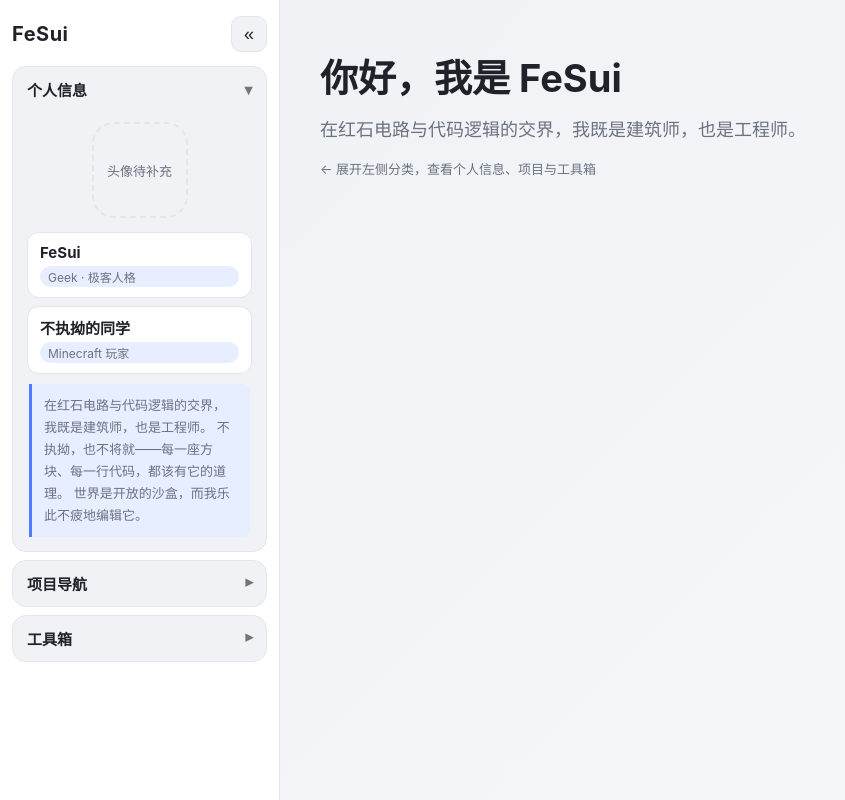
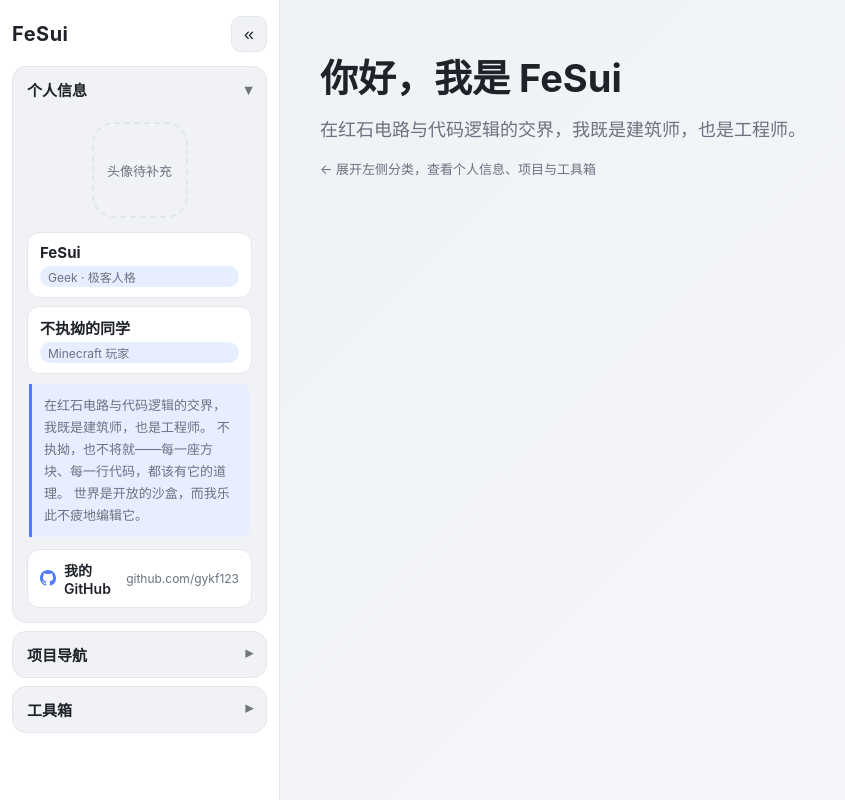
Before and after one commit to gykf123/Myself-sHTML, a plain HTML site: page index.html in a window 1280 px wide. Shown: the whole page, without its empty margins (0-845 px from the left). Drawn offline with Linux system fonts and the light colour scheme.

Commit message:
feat: add GitHub profile link to homepage

```diff
--- a/index.html
+++ b/index.html
@@ -48,6 +48,14 @@
               <p class="tag">Minecraft 玩家</p>
             </div>
             <blockquote class="motto" id="motto"></blockquote>
+            <!-- 待补充：如需换 GitHub 用户名，改下方 href 即可 -->
+            <a class="github-link" href="https://github.com/gykf123" target="_blank" rel="noopener noreferrer" aria-label="我的 GitHub 主页">
+              <svg class="gh-mark" viewBox="0 0 16 16" width="16" height="16" fill="currentColor" aria-hidden="true">
+                <path d="M8 0C3.58 0 0 3.58 0 8c0 3.54 2.29 6.53 5.47 7.59.4.07.55-.17.55-.38 0-.19-.01-.82-.01-1.49-2.01.37-2.53-.49-2.69-.94-.09-.23-.48-.94-.82-1.13-.28-.15-.68-.52-.01-.53.63-.01 1.08.58 1.23.82.72 1.21 1.87.87 2.33.66.07-.52.28-.87.51-1.07-1.78-.2-3.64-.89-3.64-3.95 0-.87.31-1.59.82-2.15-.08-.2-.36-1.02.08-2.12 0 0 .67-.21 2.2.82.64-.18 1.32-.27 2-.27.68 0 1.36.09 2 .27 1.53-1.04 2.2-.82 2.2-.82.44 1.1.16 1.92.08 2.12.51.56.82 1.27.82 2.15 0 3.07-1.87 3.75-3.65 3.95.29.25.54.73.54 1.48 0 1.07-.01 1.93-.01 2.2 0 .21.15.46.55.38A8.013 8.013 0 0016 8c0-4.42-3.58-8-8-8z"></path>
+              </svg>
+              <span class="gh-label">我的 GitHub</span>
+              <span class="gh-url" aria-hidden="true">github.com/gykf123</span>
+            </a>
           </div>
         </section>
 
--- a/style.css
+++ b/style.css
@@ -164,6 +164,19 @@
   background: var(--accent-soft); border-radius: 0 8px 8px 0;
 }
 
+/* GitHub 主页入口（个人信息区，内联 SVG，零外部依赖） */
+.github-link {
+  display: flex; align-items: center; gap: 8px;
+  margin-top: 12px; padding: 10px 12px;
+  background: var(--surface); border: 1px solid var(--border); border-radius: 12px;
+  color: var(--text); text-decoration: none; font-size: 14px; font-weight: 600;
+  transition: transform .15s var(--ease), border-color .2s, background .2s;
+}
+.github-link:hover { transform: translateY(-2px); border-color: var(--accent); background: var(--accent-soft); }
+.github-link:focus-visible { outline: 2px solid var(--accent); outline-offset: 2px; }
+.github-link .gh-mark { flex: none; color: var(--accent); }
+.github-link .gh-url { margin-left: auto; font-size: 12px; font-weight: 400; color: var(--text-dim); }
+
 /* ---------- 项目卡片 ---------- */
 .proj-list { display: flex; flex-direction: column; gap: 8px; padding-top: 6px; margin: 0; }
 .proj-card {
```
Also changed, not shown: REMIND.md (+1 -0 lines).
